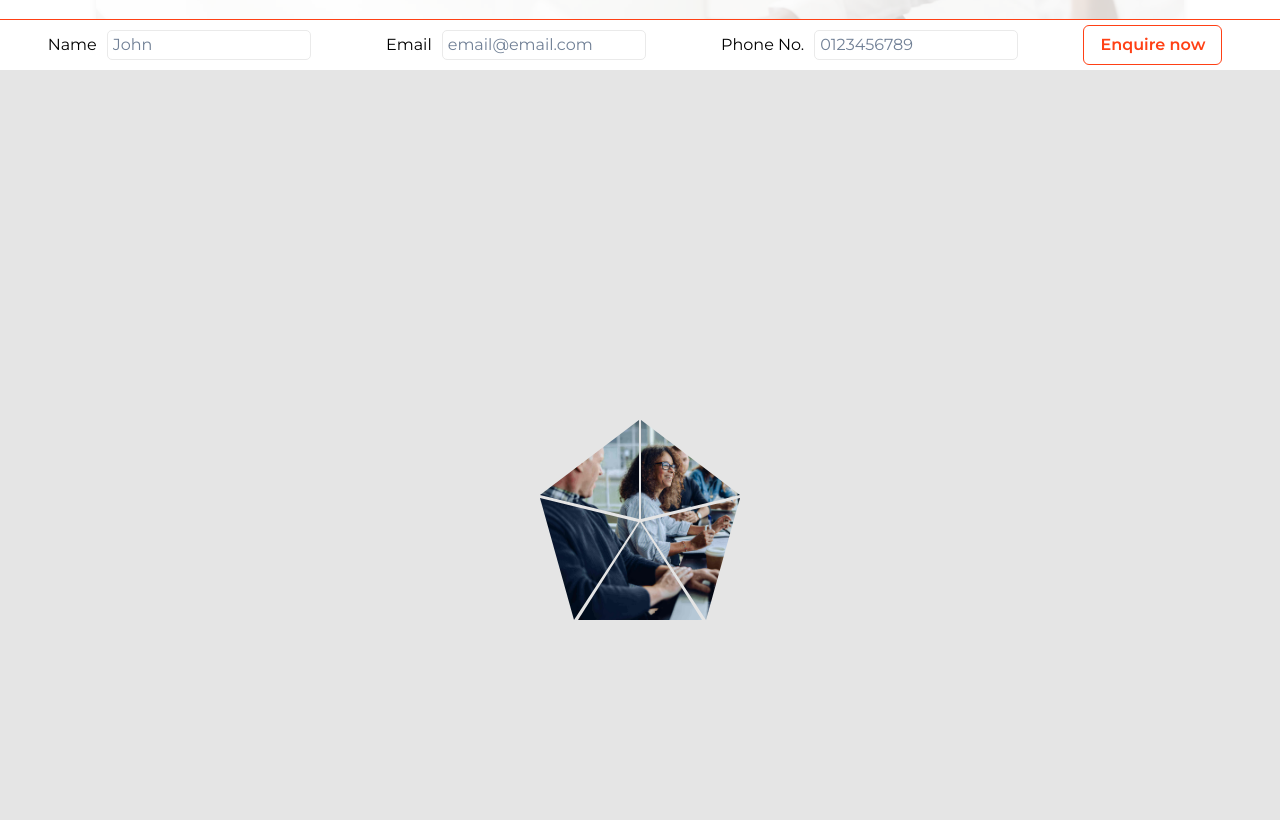
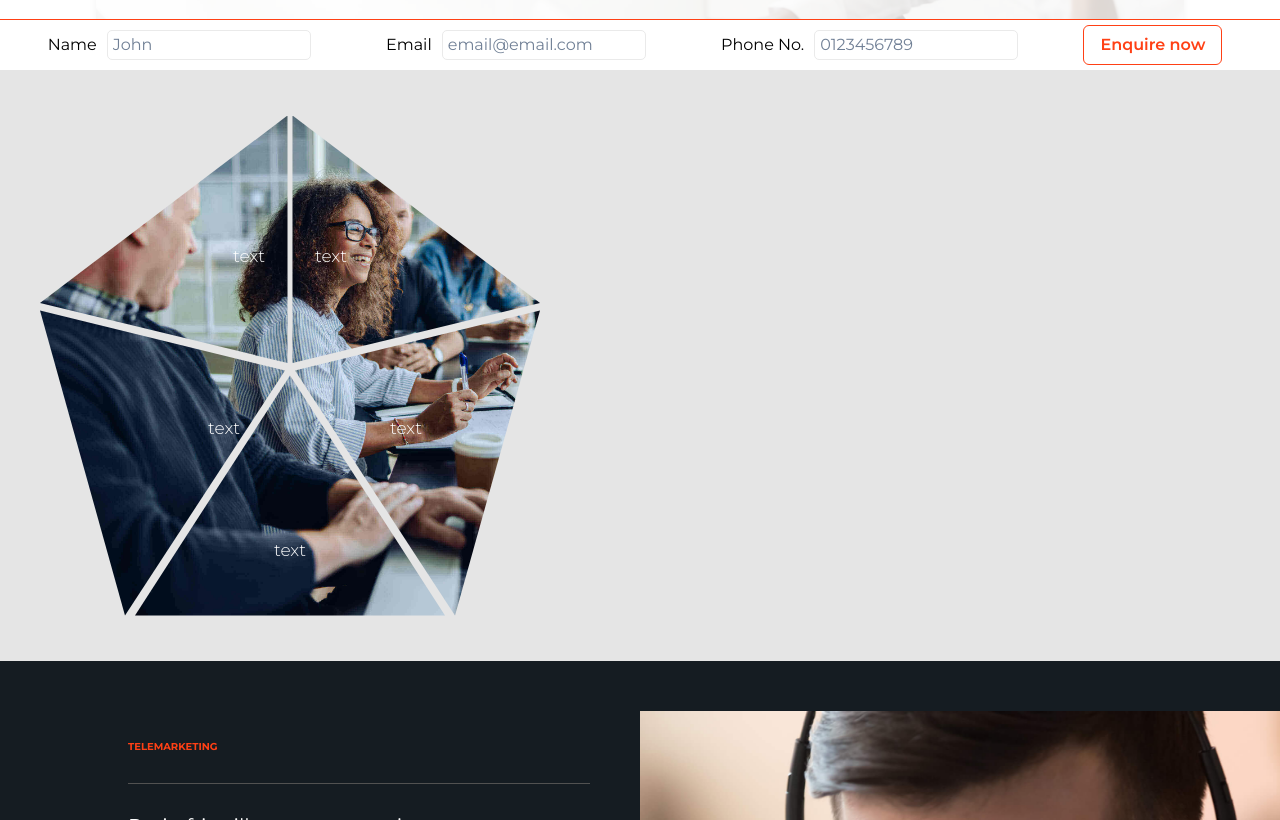
Before and after one commit to jvickers123/pentaro-site, a React (Create React App) app: page /telemarketing in a window 1280 px wide. Shown: the part 730-1550 px from the top of the page. Built offline with nearby package versions, Linux system fonts and the light colour scheme.

Commit message:
styling of pentagon

```diff
--- a/src/components/Telemarketing.js
+++ b/src/components/Telemarketing.js
@@ -23,25 +23,17 @@ const Telemarketing = () => {
 
         <div className='pentagon-clip-path-attempt-container'>
 
-        <div className='triangle-container left-tri'>
-            <p>Text</p>
-          </div>
+          <p className='left-text'>text</p>
+          <p className='right-text'>text</p>
+          <p className='bot-text'>text</p>
+          <p className='bot-mid-text'>text</p>
+          <p className='bot-text'>text</p>
 
-          <div className='triangle-container right-tri'>
-            <p>Text</p>
-          </div>
-
-          <div className='triangle-container bot-left-tri'>
-            <p>Text</p>
-          </div>
-
-          <div className='triangle-container base-tri'>
-            <p>Text</p>
-          </div>
-
-          <div className='triangle-container bot-right-tri'>
-            <p>Text</p>
-          </div>
+          <div className='triangle-container left-tri'></div>
+          <div className='triangle-container right-tri'></div>
+          <div className='triangle-container bot-left-tri'></div>
+          <div className='triangle-container base-tri'></div>
+          <div className='triangle-container bot-right-tri'></div>
 
 
         </div>
--- a/src/styles/components/telemarketing.scss
+++ b/src/styles/components/telemarketing.scss
@@ -6,18 +6,36 @@
 .pentagon-clip-path-attempt-container {
   position: relative;
   display: flex;
+
   flex-wrap: wrap;
   justify-content: center;
   align-items: center;
-  width: 100%;
-  height: 100vh;
+  width: 500px;
+  height: 100%;
+  p {
+    z-index: 2;
+    color: white;
+  }
+  .left-text {
+    margin: 25% 5% 20% 20%;
+  }
+  .right-text {
+    margin: 25% 20% 20% 5%;
+  }
+  .bot-text {
+    margin: 10% 20%;
+  }
+  .bot-mid-text {
+    margin: 10% 10% 10% 10%;
+  }
 
   .triangle-container {
     position: absolute;
     background-image: url('../../assets/happy-meeting.jpg');
     background-size: cover;
-    width: 200px;
-    height: 200px;
+    background-color: rgba(164, 225, 249, 0.838);
+    width: 500px;
+    height: 500px;
     &:hover {
       background: red;
     }
@@ -32,7 +50,7 @@
       clip-path: polygon(0% 39%, 49% 51%, 17% 100%);
     }
     &.base-tri {
-      clip-path: polygon(81% 100%, 50% 51%, 19% 100%);
+      clip-path: polygon(81% 100%, 50% 52%, 19% 100%);
     }
     &.bot-right-tri {
       clip-path: polygon(83% 100%, 51% 51%, 100% 39%);
```
